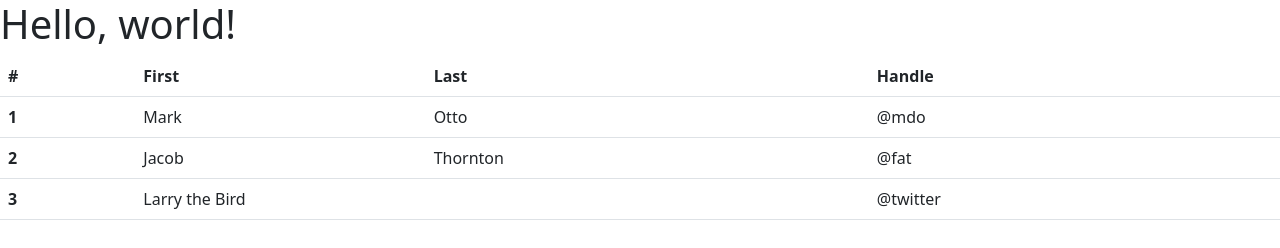
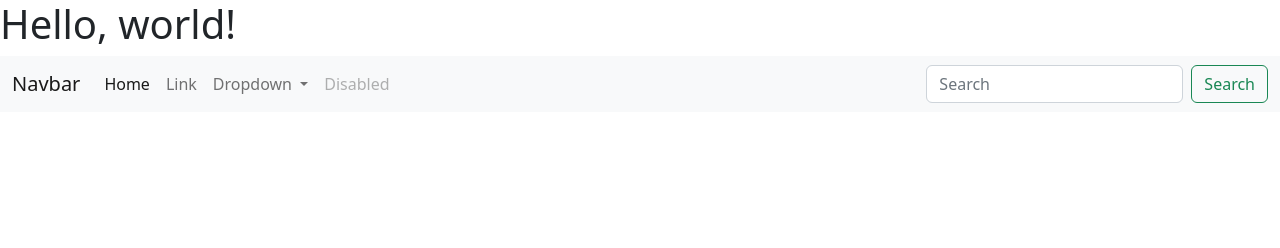
Before and after one commit to blakehays17/homework1, a plain HTML site: page index.html in a window 1280 px wide. Drawn offline with nearby package versions, Linux system fonts and the light colour scheme.

Commit message:
Update index.html

```diff
--- a/index.html
+++ b/index.html
@@ -8,35 +8,42 @@
   </head>
   <body>
     <h1>Hello, world!</h1>
-<table class="table">
-  <thead>
-    <tr>
-      <th scope="col">#</th>
-      <th scope="col">First</th>
-      <th scope="col">Last</th>
-      <th scope="col">Handle</th>
-    </tr>
-  </thead>
-  <tbody>
-    <tr>
-      <th scope="row">1</th>
-      <td>Mark</td>
-      <td>Otto</td>
-      <td>@mdo</td>
-    </tr>
-    <tr>
-      <th scope="row">2</th>
-      <td>Jacob</td>
-      <td>Thornton</td>
-      <td>@fat</td>
-    </tr>
-    <tr>
-      <th scope="row">3</th>
-      <td colspan="2">Larry the Bird</td>
-      <td>@twitter</td>
-    </tr>
-  </tbody>
-</table>
+    <nav class="navbar navbar-expand-lg bg-light">
+  <div class="container-fluid">
+    <a class="navbar-brand" href="#">Navbar</a>
+    <button class="navbar-toggler" type="button" data-bs-toggle="collapse" data-bs-target="#navbarSupportedContent" aria-controls="navbarSupportedContent" aria-expanded="false" aria-label="Toggle navigation">
+      <span class="navbar-toggler-icon"></span>
+    </button>
+    <div class="collapse navbar-collapse" id="navbarSupportedContent">
+      <ul class="navbar-nav me-auto mb-2 mb-lg-0">
+        <li class="nav-item">
+          <a class="nav-link active" aria-current="page" href="#">Home</a>
+        </li>
+        <li class="nav-item">
+          <a class="nav-link" href="#">Link</a>
+        </li>
+        <li class="nav-item dropdown">
+          <a class="nav-link dropdown-toggle" href="#" role="button" data-bs-toggle="dropdown" aria-expanded="false">
+            Dropdown
+          </a>
+          <ul class="dropdown-menu">
+            <li><a class="dropdown-item" href="#">Action</a></li>
+            <li><a class="dropdown-item" href="#">Another action</a></li>
+            <li><hr class="dropdown-divider"></li>
+            <li><a class="dropdown-item" href="#">Something else here</a></li>
+          </ul>
+        </li>
+        <li class="nav-item">
+          <a class="nav-link disabled">Disabled</a>
+        </li>
+      </ul>
+      <form class="d-flex" role="search">
+        <input class="form-control me-2" type="search" placeholder="Search" aria-label="Search">
+        <button class="btn btn-outline-success" type="submit">Search</button>
+      </form>
+    </div>
+  </div>
+</nav>
     <script src="https://cdn.jsdelivr.net/npm/bootstrap@5.2.0/dist/js/bootstrap.bundle.min.js" integrity="sha384-A3rJD856KowSb7dwlZdYEkO39Gagi7vIsF0jrRAoQmDKKtQBHUuLZ9AsSv4jD4Xa" crossorigin="anonymous"></script>
   </body>
 </html>
```
